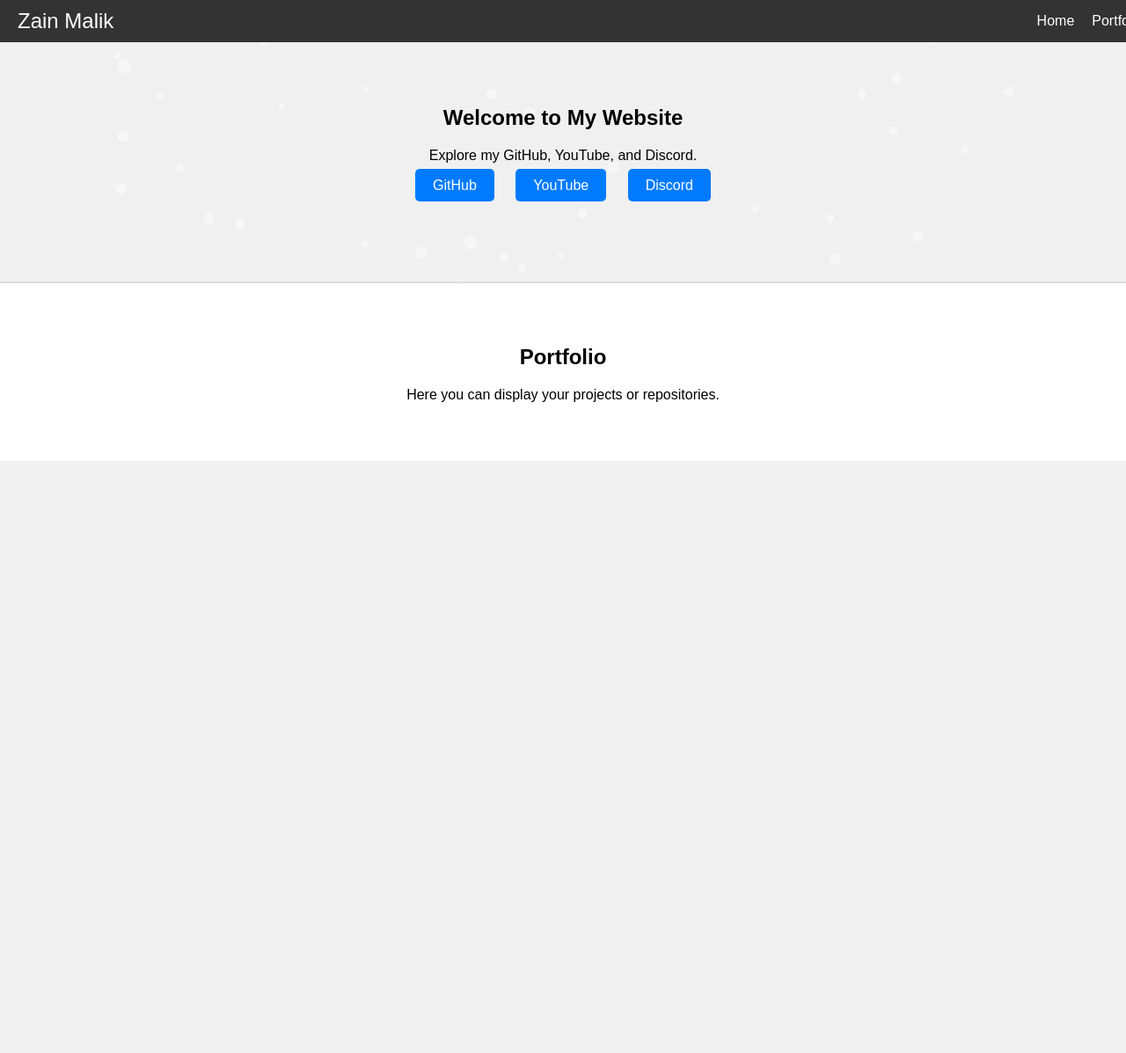
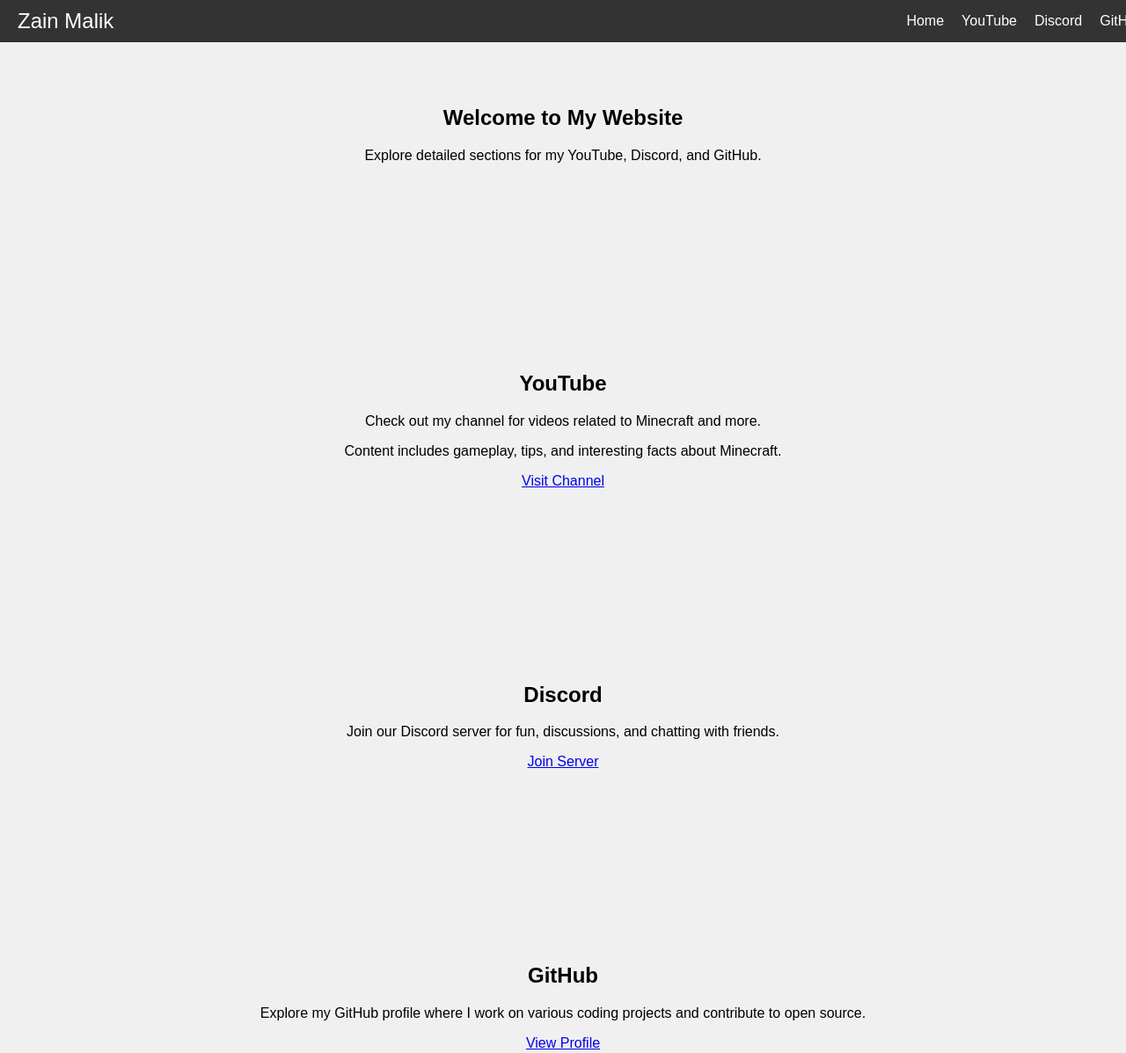
Before and after one commit to ZainMalikk786/Portfolio., a plain HTML site: page index.html in a window 1280 px wide. Shown: the whole page at 88% size. Before the commit the page ends 800 px from the top, so only its background shows below. Drawn offline with Linux system fonts and the light colour scheme.

Commit message:
Update index.html

```diff
--- a/index.html
+++ b/index.html
@@ -12,28 +12,41 @@
         <div class="logo">Zain Malik</div>
         <ul>
             <li><a href="#home">Home</a></li>
-            <li><a href="#portfolio">Portfolio</a></li>
+            <li><a href="#youtube">YouTube</a></li>
+            <li><a href="#discord">Discord</a></li>
+            <li><a href="#github">GitHub</a></li>
         </ul>
     </nav>
 
     <!-- Homepage Section -->
     <section id="home">
-        <div id="particles-container"></div>
+        <div id="stars-container"></div>
         <div class="content">
             <h1>Welcome to My Website</h1>
-            <p>Explore my GitHub, YouTube, and Discord.</p>
-            <div class="buttons">
-                <a href="https://github.com/ZainMalikk786" target="_blank" class="btn">GitHub</a>
-                <a href="https://youtube.com/@zainalimalik_?si=PGm4auLLmMvAzEVA" target="_blank" class="btn">YouTube</a>
-                <a href="https://discord.com/invite/S67YUG8EF6" target="_blank" class="btn">Discord</a>
-            </div>
+            <p>Explore detailed sections for my YouTube, Discord, and GitHub.</p>
         </div>
     </section>
 
-    <!-- Portfolio Section -->
-    <section id="portfolio">
-        <h2>Portfolio</h2>
-        <p>Here you can display your projects or repositories.</p>
+    <!-- YouTube Section -->
+    <section id="youtube">
+        <h2>YouTube</h2>
+        <p>Check out my channel for videos related to Minecraft and more.</p>
+        <p>Content includes gameplay, tips, and interesting facts about Minecraft.</p>
+        <a href="https://youtube.com/@zainalimalik_?si=PGm4auLLmMvAzEVA" target="_blank" class="btn">Visit Channel</a>
+    </section>
+
+    <!-- Discord Section -->
+    <section id="discord">
+        <h2>Discord</h2>
+        <p>Join our Discord server for fun, discussions, and chatting with friends.</p>
+        <a href="https://discord.com/invite/S67YUG8EF6" target="_blank" class="btn">Join Server</a>
+    </section>
+
+    <!-- GitHub Section -->
+    <section id="github">
+        <h2>GitHub</h2>
+        <p>Explore my GitHub profile where I work on various coding projects and contribute to open source.</p>
+        <a href="https://github.com/ZainMalikk786" target="_blank" class="btn">View Profile</a>
     </section>
 
     <!-- JavaScript -->
```
